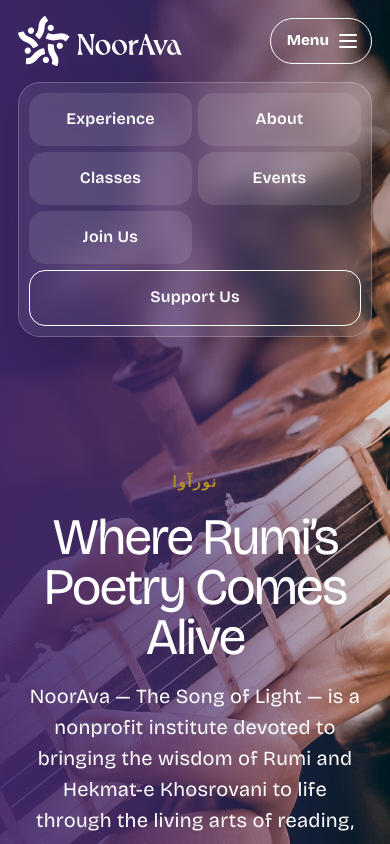
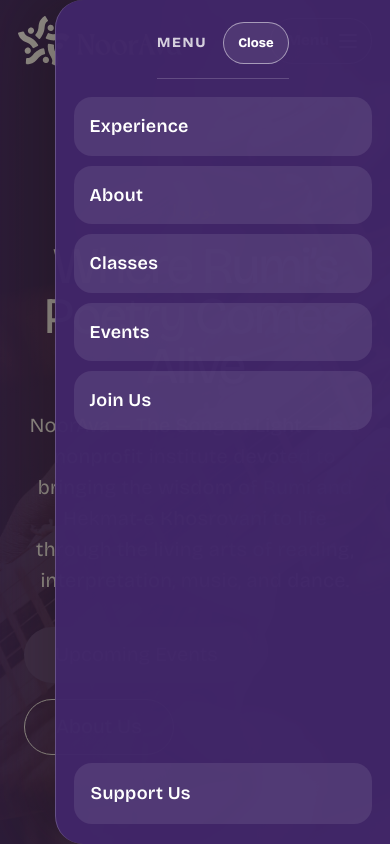
Before and after one commit to jontsai/noorava.org, a Next.js app: page / in a window 390 px wide. Both pictures are taken after a click on the button "Menu". Shown: the top 844 px of the page. Built offline with nearby package versions, Linux system fonts and the light colour scheme.

Commit message:
Use slide-in mobile navigation drawer

```diff
--- a/src/app/components/SiteHeader.tsx
+++ b/src/app/components/SiteHeader.tsx
@@ -17,6 +17,29 @@
   useEffect(() => {
     setIsMenuEnhanced(true);
   }, []);
+
+  useEffect(() => {
+    if (!isMenuOpen) {
+      return;
+    }
+
+    document.body.classList.add("site-menu-scroll-lock");
+
+    const handleKeyDown = (event: KeyboardEvent) => {
+      if (event.key === "Escape") {
+        setIsMenuOpen(false);
+      }
+    };
+
+    document.addEventListener("keydown", handleKeyDown);
+
+    return () => {
+      document.body.classList.remove("site-menu-scroll-lock");
+      document.removeEventListener("keydown", handleKeyDown);
+    };
+  }, [isMenuOpen]);
+
+  const closeMenu = () => setIsMenuOpen(false);
 
   return (
     <header
@@ -46,13 +69,26 @@
           <span />
         </span>
       </button>
+      <button
+        className="site-menu-backdrop"
+        type="button"
+        aria-label="Close menu"
+        onClick={closeMenu}
+        tabIndex={isMenuOpen ? 0 : -1}
+      />
       <nav id={navId} className="site-nav" aria-label="Main navigation">
+        <div className="site-nav-mobile-header">
+          <span>Menu</span>
+          <button className="site-menu-close" type="button" onClick={closeMenu}>
+            Close
+          </button>
+        </div>
         {navItems.map((item) => (
           <a
             key={item.href}
             className={item.cta ? "nav-cta" : undefined}
             href={item.href}
-            onClick={() => setIsMenuOpen(false)}
+            onClick={closeMenu}
           >
             {item.label}
           </a>
--- a/src/app/globals.css
+++ b/src/app/globals.css
@@ -1108,6 +1108,14 @@
   border-radius: 999px;
   background: currentColor;
 }
+.site-menu-backdrop,
+.site-nav-mobile-header,
+.site-menu-close {
+  display: none;
+}
+.site-menu-scroll-lock {
+  overflow: hidden;
+}
 .site-nav {
   display: flex;
   align-items: center;
@@ -1539,7 +1547,6 @@
 }
 @media (max-width: 760px) {
   .site-header {
-    flex-wrap: wrap;
     flex-direction: row;
     align-items: center;
     gap: 14px;
@@ -1548,7 +1555,7 @@
   }
   .site-header-logo {
     position: relative;
-    z-index: 1;
+    z-index: 32;
     flex: 1 1 auto;
     min-width: 0;
   }
@@ -1557,61 +1564,118 @@
   }
   .site-header.is-menu-enhanced .site-menu-toggle {
     position: relative;
-    z-index: 1;
+    z-index: 32;
     display: inline-flex;
     flex: 0 0 auto;
     min-height: 44px;
     padding: 9px 14px 9px 16px;
   }
   .site-nav {
-    order: 3;
     display: grid;
-    grid-template-columns: repeat(2, minmax(0, 1fr));
-    align-items: stretch;
     flex: 1 0 100%;
     width: 100%;
-    margin-top: 2px;
-    border: 1px solid rgba(255, 255, 255, 0.22);
-    border-radius: 22px;
-    padding: 10px;
-    gap: 6px;
+    margin-top: 4px;
+    border-top: 1px solid currentColor;
+    padding-top: 12px;
+    gap: 8px;
+  }
+  .site-header.is-menu-enhanced .site-menu-backdrop {
+    position: fixed;
+    inset: 0;
+    z-index: 40;
+    display: block;
+    border: 0;
+    padding: 0;
+    background: rgba(28, 18, 8, 0.46);
+    opacity: 0;
+    pointer-events: none;
+    transition: opacity 180ms ease;
+  }
+  .site-header.is-menu-open .site-menu-backdrop {
+    opacity: 1;
+    pointer-events: auto;
+  }
+  .site-header.is-menu-enhanced .site-nav {
+    position: fixed;
+    inset: 0 0 0 auto;
+    z-index: 41;
+    display: flex;
+    flex-direction: column;
+    width: min(86vw, 360px);
+    max-width: calc(100vw - 28px);
+    height: 100dvh;
+    margin: 0;
+    border: 0;
+    border-left: 1px solid rgba(255, 255, 255, 0.2);
+    border-radius: 28px 0 0 28px;
+    padding: max(20px, env(safe-area-inset-top)) 18px 20px;
+    gap: 10px;
+    color: var(--white);
+    background: rgba(65, 38, 105, 0.98);
+    box-shadow: -24px 0 70px rgba(28, 18, 8, 0.28);
+    transform: translateX(105%);
+    visibility: hidden;
+    pointer-events: none;
+    transition:
+      transform 220ms ease,
+      visibility 220ms ease;
+  }
+  .site-header.is-menu-open .site-nav {
+    transform: translateX(0);
+    visibility: visible;
+    pointer-events: auto;
+  }
+  .site-nav-mobile-header {
+    display: flex;
+    align-items: center;
+    justify-content: space-between;
+    gap: 16px;
+    margin-bottom: 8px;
+    padding: 2px 0 14px;
+    border-bottom: 1px solid rgba(255, 255, 255, 0.18);
+    color: rgba(255, 255, 255, 0.78);
+    font-size: 14px;
+    font-weight: 800;
+    letter-spacing: 0.12em;
+    text-transform: uppercase;
+  }
+  .site-menu-close {
+    display: inline-flex;
+    align-items: center;
+    justify-content: center;
+    min-height: 42px;
+    border: 1px solid rgba(255, 255, 255, 0.5);
+    border-radius: 999px;
+    padding: 9px 14px;
+    color: var(--white);
     background: rgba(255, 255, 255, 0.08);
-    box-shadow: 0 18px 40px rgba(28, 18, 8, 0.12);
-    backdrop-filter: blur(14px);
-  }
-  .site-header.is-menu-enhanced:not(.is-menu-open) .site-nav {
-    display: none;
-  }
-  .site-header.is-menu-open .site-nav {
-    display: grid;
+    font: inherit;
+    font-size: 13px;
+    letter-spacing: 0;
+    text-transform: none;
+    cursor: pointer;
   }
   .site-nav a {
+    justify-content: flex-start;
+    width: 100%;
+    min-height: 54px;
+    border-radius: 18px;
+    padding: 14px 16px;
+    color: inherit;
+    background: rgba(255, 255, 255, 0.09);
+    font-size: 18px;
+    text-align: left;
+  }
+  .site-nav a:not(.nav-cta) {
+    background: rgba(255, 255, 255, 0.09);
+  }
+  .nav-cta {
     justify-content: center;
-    width: 100%;
-    min-height: 50px;
-    border-radius: 16px;
-    padding: 13px 16px;
-    text-align: center;
-  }
-  .site-nav a:not(.nav-cta) {
-    background: rgba(255, 255, 255, 0.1);
-  }
-  .site-header-light .site-nav {
-    border-color: rgba(95, 72, 131, 0.16);
-    background: rgba(95, 72, 131, 0.04);
-  }
-  .site-header-light .site-nav a:not(.nav-cta) {
-    background: rgba(95, 72, 131, 0.08);
-  }
-  .nav-cta {
-    grid-column: 1 / -1;
-    justify-content: center;
-    padding: 13px 16px;
-  }
-}
-@media (max-width: 360px) {
-  .site-nav {
-    grid-template-columns: 1fr;
+    margin-top: auto;
+    padding: 14px 16px;
+    color: var(--purple);
+    background: var(--gold);
+    border-color: transparent;
   }
 }
 @media (max-width: 640px) {
```
Also changed, not shown: 22 other files (tests, documents, lock files or other folders).
